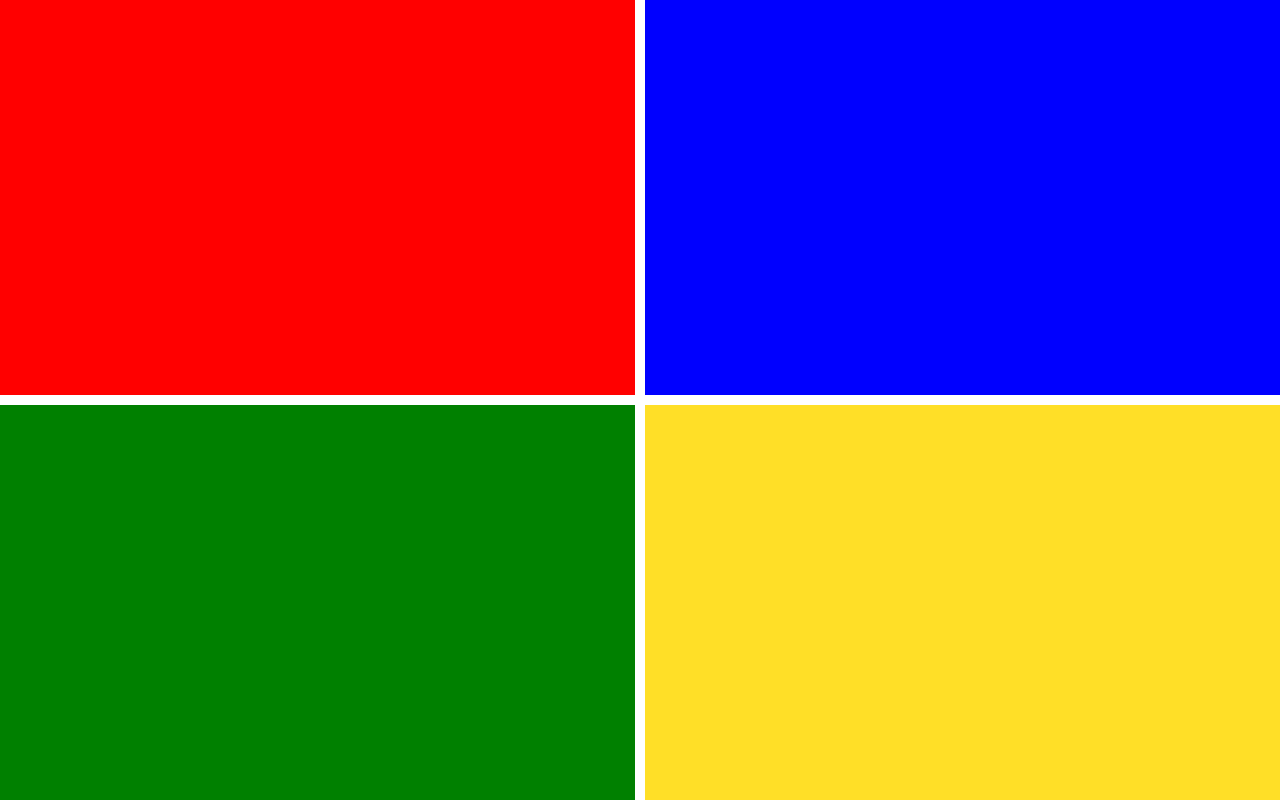
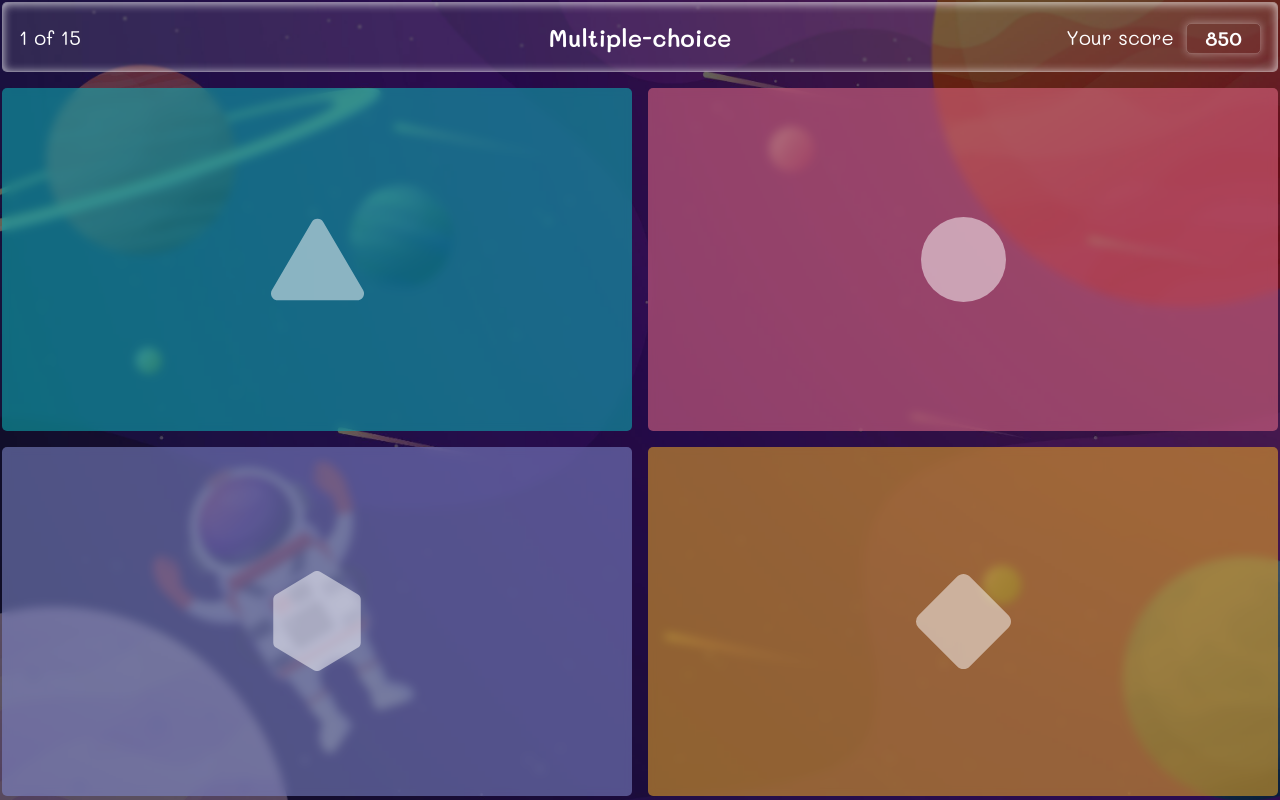
Before and after one commit to Arina-LoneWolf/TooNizz, a React (Create React App) app in the folder client/: page /gameplay in a window 1280 px wide. Built offline with nearby package versions, Linux system fonts and the light colour scheme; no server answers.

Commit message:
player game play + host control bar UI

```diff
--- a/client/src/app/App.js
+++ b/client/src/app/App.js
@@ -3,7 +3,7 @@ import { Suspense, lazy } from 'react';
 import { BrowserRouter as Router, Routes, Route } from 'react-router-dom';
 import PlayerGameWaiting from '../pages/PlayerGameWaiting';
 import HostGamePlay from '../pages/HostGamePlay';
-import PlayerGamePlay from '../pages/PlayerGamePlay';
+// import PlayerGamePlay from '../pages/PlayerGamePlay';
 import Home from '../pages/Home';
 import Authentication from '../pages/Authentication';
 import Editor from '../pages/Editor';
@@ -16,6 +16,7 @@ import GetExchangeRates from './ExchangeRates';
 const Entry = lazy(() => import('../pages/Entry'));
 const HostGameWaiting = lazy(() => import('../pages/HostGameWaiting'));
 const HostGameControl = lazy(() => import('../pages/HostGameControl'));
+const PlayerGamePlay = lazy(() => import('../pages/PlayerGamePlay'));
 
 function App() {
   return (
--- a/client/src/pages/HostGameControl/index.jsx
+++ b/client/src/pages/HostGameControl/index.jsx
@@ -1,9 +1,7 @@
 import './HostGameControl.scss';
 import React from 'react';
-// import background from '../../assets/images/sky-bg-1.jpg';
-// import background from '../../assets/images/space-bg-9.jpg';
+import { BsPeopleFill, BsStopFill, BsFillCaretRightFill, BsDisplayFill, BsLaptopFill } from 'react-icons/bs';
 import background from '../../assets/images/space-bg-13.jpg';
-// import background from '../../assets/gifs/star-fall.gif';
 
 function HostGameControl() {
   return (
@@ -11,9 +9,28 @@ function HostGameControl() {
       <div className="blur-overlay">
         <div className="question">Which of the following statements are true?</div>
 
-        <div className="media-wrapper">
+        <div className="middle-wrapper">
           <div className="question-time">30</div>
           <img src="https://cdn.wallpapersafari.com/45/55/wjCLM0.png" alt="" className="media" />
+          <div className="control-bar">
+            <div className="question-number-display">
+              <BsLaptopFill className="icon" />
+              <div className="question-number">1/15</div>
+            </div>
+
+            <div className="people-answers-display">
+              <BsPeopleFill className="icon" />
+              <div className="people-answers">11/50</div>
+            </div>
+
+            <div className="next-question-btn">
+              <BsFillCaretRightFill className="icon" />
+            </div>
+
+            <div className="stop-game-btn">
+              <BsStopFill className="icon" />
+            </div>
+          </div>
         </div>
 
         <div className="answer-options">
@@ -22,8 +39,6 @@ function HostGameControl() {
           <div className="answer opt-3">There's no word in the dictionary that rhymes with orange</div>
           <div className="answer opt-4">French fries originated in France</div>
         </div>
-
-        <div className="control-bar"></div>
       </div>
     </div>
   );
--- a/client/src/pages/PlayerGamePlay/PlayerGamePlay.scss
+++ b/client/src/pages/PlayerGamePlay/PlayerGamePlay.scss
@@ -1,32 +1,138 @@
+@import "../../shared/style/color.scss";
+
+@import url("https://fonts.googleapis.com/css2?family=Mali:ital,wght@0,200;0,300;0,400;0,500;0,600;0,700;1,200;1,300;1,400;1,500;1,600;1,700&display=swap");
+
+$alpha: 0.55;
+
 .player-game-play {
+  height: 100vh;
+  color: white;
+
+  position: fixed;
+  top: 0;
+  right: 0;
+  bottom: 0;
+  left: 0;
+  background: {
+    repeat: no-repeat;
+    size: cover;
+    // position: center;
+    attachment: fixed;
+  }
+
+  .blur-overlay {
+    padding: 2px 2px 4px;
+    display: flex;
+    flex-direction: column;
+    position: fixed;
+    top: 0;
+    right: 0;
+    bottom: 0;
+    left: 0;
+    background: rgba(0, 0, 0, 0.6);
+  }
+
+  .status-bar {
+    position: relative;
+    display: flex;
+    align-items: center;
+    justify-content: center;
+    font-family: "Mali", cursive;
+    margin-bottom: 16px;
+    height: 70px;
+    border-radius: 5px;
+    backdrop-filter: blur(1px);
+    background: rgba(white, 0.1);
+    box-shadow: inset 0 1px 10px 0 rgba(255, 255, 255, 0.73);
+    border: 1px solid rgba(255, 255, 255, 0.42);
+
+    .question-number {
+      position: absolute;
+      left: 16px;
+      font-size: 20px;
+    }
+
+    .question-type {
+      font-size: 24px;
+      font-weight: 600;
+    }
+
+    .score-wrapper {
+      display: flex;
+      align-items: center;
+      font-size: 20px;
+      position: absolute;
+      right: 16px;
+
+      .score-lb {
+        margin-right: 12px;
+      }
+
+      .player-score {
+        margin-top: 2px;
+        width: 75px;
+        line-height: 29px;
+        font-weight: 600;
+        text-align: center;
+        border-radius: 5px;
+        box-shadow: 0 0 8px 0 rgba(255, 255, 255, 0.4);
+        border: 1px solid rgba(255, 255, 255, 0.22);
+      }
+    }
+  }
+
   .answer-options {
-    width: 100vw;
-    height: 100vh;
+    flex-grow: 1;
     display: grid;
-    grid-template-columns: auto auto;
-    gap: 10px;
+    grid-template-columns: 1fr 1fr;
+    gap: 16px;
 
     .answer {
-      padding: 6px 8px;
       cursor: pointer;
-      height: calc((100vh - 10px) / 2);
-      font-size: 24px;
-      color: white;
+      border-radius: 5px;
+      backdrop-filter: blur(5px);
+      display: flex;
+      align-items: center;
+      justify-content: center;
 
-      &.option-1 {
-        background: red;
+      .answer-icon {
+        opacity: 0.5;
       }
+    }
 
-      &.option-2 {
-        background: blue;
+    .opt-1 {
+      background: rgba($pal3, $alpha);
+
+      .answer-icon {
+        width: 93px;
+        height: 93px;
       }
+    }
 
-      &.option-3 {
-        background: green;
+    .opt-2 {
+      background: rgba($pal2, $alpha);
+
+      .answer-icon {
+        width: 85px;
+        height: 85px;
       }
+    }
 
-      &.option-4 {
-        background: #ffdf27;
+    .opt-3 {
+      background: rgba($pal5, $alpha);
+
+      .answer-icon {
+        width: 100px;
+        height: 100px;
+      }
+    }
+
+    .opt-4 {
+      background: rgba($goldenrod, $alpha);
+
+      .answer-icon {
+        width: 95px;
+        height: 95px;
       }
     }
   }
--- a/client/src/pages/PlayerGamePlay/index.jsx
+++ b/client/src/pages/PlayerGamePlay/index.jsx
@@ -1,53 +1,27 @@
 import './PlayerGamePlay.scss';
-import React, { useEffect, useState, useLayoutEffect } from 'react';
-import { useNavigate } from 'react-router-dom';
-import socket from '../../shared/socket';
+import React from 'react';
+import background from '../../assets/images/space-bg-13.jpg';
+import { BsFillSquareFill, BsFillCircleFill, BsFillTriangleFill, BsFillDiamondFill, BsFillHexagonFill } from 'react-icons/bs';
 
 function PlayerGamePlay() {
-  const performance = window.performance;
-  const [timeStart, setTimeStart] = useState(0);
-
-  const navigate = useNavigate();
-
-  const [currentQuestion, setCurrentQuestion] = useState({});
-
-  useEffect(() => {
-    setTimeStart(performance.now());
-
-    socket.on('classic:sv-send-question', (question) => {
-      console.log(question);
-      setCurrentQuestion(question);
-    });
-
-    socket.on('classic:all-players-answered', (score) => {
-      console.log(score);
-    });
-
-    socket.on('classic:host-disconnected', () => {
-      navigate('/');
-    });
-  }, []);
-
-  const submitAnswer= (answerNumber) => {
-    const timeEnd = performance.now();
-    const answerTime = timeEnd - timeStart;
-
-    const answer = {
-      time: answerTime / 1000,
-      answers: [currentQuestion.answers[answerNumber]._id]
-    }
-
-    socket.emit('classic:player-answer', answer);
-  }
-
   return (
-    <div className="player-game-play">
-      {<div className="answer-options">
-        <div className="answer option-1" onClick={() => submitAnswer(0)}></div>
-        <div className="answer option-2" onClick={() => submitAnswer(1)}></div>
-        <div className="answer option-3" onClick={() => submitAnswer(2)}></div>
-        <div className="answer option-4" onClick={() => submitAnswer(3)}></div>
-      </div>}
+    <div className="player-game-play" style={{ backgroundImage: `url(${background})` }}>
+      <div className="blur-overlay">
+        <div className="status-bar">
+          <div className="question-number">1 of 15</div>
+          <div className="question-type">Multiple-choice</div>
+          <div className="score-wrapper">
+            <label className="score-lb">Your score</label>
+            <span className="player-score">850</span>
+          </div>
+        </div>
+        <div className="answer-options">
+          <div className="answer opt-1"><BsFillTriangleFill className="answer-icon" /></div>
+          <div className="answer opt-2"><BsFillCircleFill className="answer-icon" /></div>
+          <div className="answer opt-3"><BsFillHexagonFill className="answer-icon" /></div>
+          <div className="answer opt-4"><BsFillDiamondFill className="answer-icon" /></div>
+        </div>
+      </div>
     </div>
   );
 }
--- /dev/null
+++ b/client/src/pages/PlayerGamePlayOld/PlayerGamePlay.scss
@@ -0,0 +1,33 @@
+.player-game-play {
+  .answer-options {
+    width: 100vw;
+    height: 100vh;
+    display: grid;
+    grid-template-columns: auto auto;
+    gap: 10px;
+
+    .answer {
+      padding: 6px 8px;
+      cursor: pointer;
+      height: calc((100vh - 10px) / 2);
+      font-size: 24px;
+      color: white;
+
+      &.option-1 {
+        background: red;
+      }
+
+      &.option-2 {
+        background: blue;
+      }
+
+      &.option-3 {
+        background: green;
+      }
+
+      &.option-4 {
+        background: #ffdf27;
+      }
+    }
+  }
+}
```
Also changed, not shown: client/src/pages/HostGameControl/HostGameControl.scss (+95 -31 lines), client/src/pages/PlayerGamePlayOld/index.jsx (added, +55 -0 lines), client/src/assets/images/space-bg-13.jpg.
